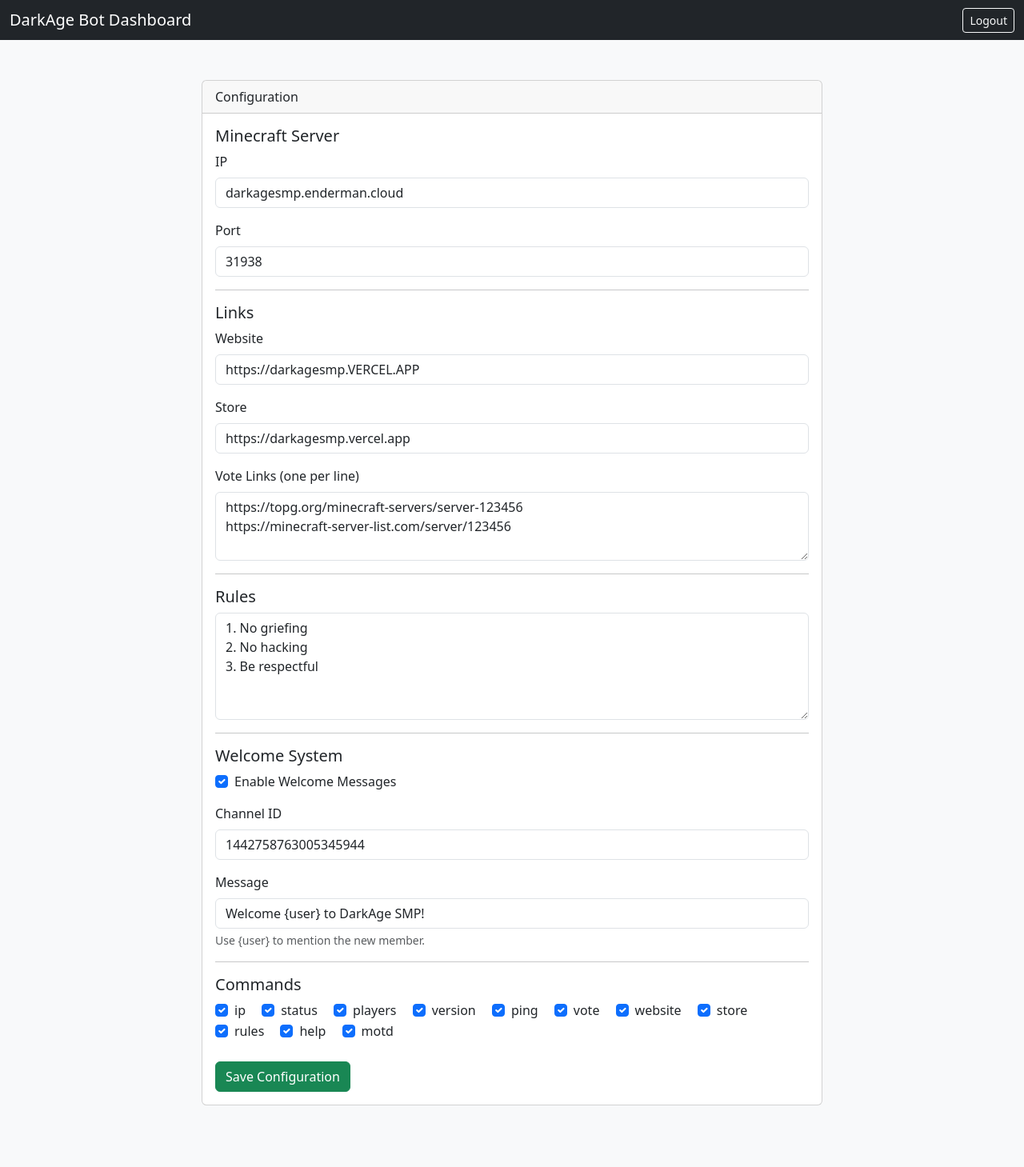
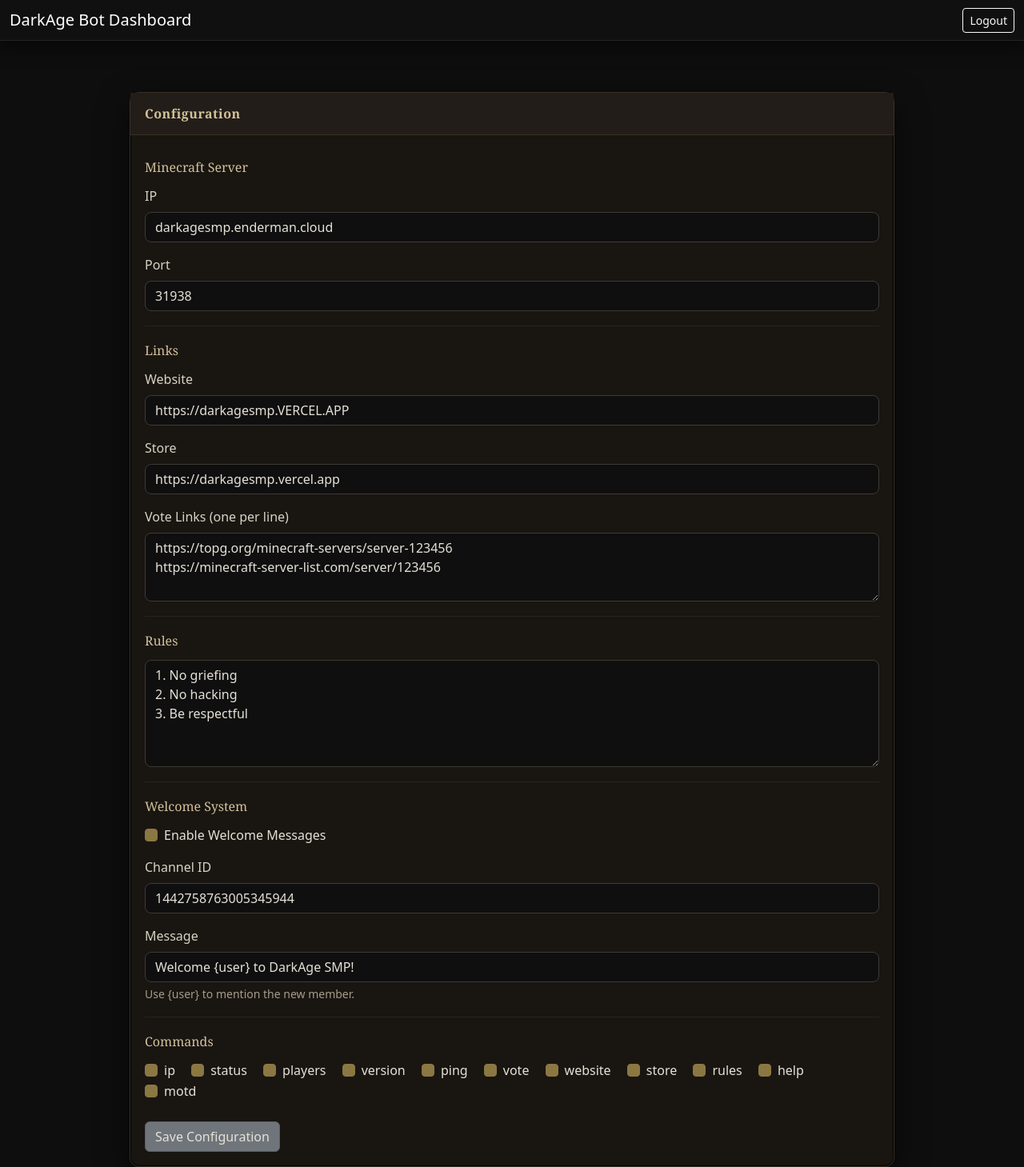
Before and after one commit to banerjee-aniket/darkage-discord-bot, a FastAPI app: page / in a window 1280 px wide. Shown: the whole page at 80% size. Before the commit the page ends 1382 px from the top, so only its background shows below. Run offline with FastAPI, Linux system fonts and the light colour scheme; the visitor is signed in with stand-in values (Sample User, id 1).

Commit message:
UI: Apply Dark Age theme to dashboard and login

```diff
--- a/src/dashboard/templates/dashboard.html
+++ b/src/dashboard/templates/dashboard.html
@@ -1,10 +1,31 @@
 {% extends "base.html" %}
 {% block content %}
-<div class="card">
-    <div class="card-header">Configuration</div>
-    <div class="card-body">
+<style>
+body{background:#0e0e0e;color:#e5e1d6}
+.navbar{background:#101010!important;border-bottom:1px solid #2a2320;box-shadow:0 6px 24px rgba(0,0,0,.6)}
+.container{max-width:980px;margin-top:64px}
+.panel{background:#191511;border:1px solid #3a2f25;border-radius:12px;box-shadow:inset 0 0 0 1px #000,0 14px 38px rgba(0,0,0,.55);padding:0}
+.panel-header{background:#221d18;color:#d2c19a;border-bottom:1px solid #3a2f25;font-family:Georgia,Palatino,serif;font-weight:600;letter-spacing:.5px;padding:14px 18px}
+.panel-body{padding:18px}
+.section-title{font-family:Georgia,Palatino,serif;color:#d2c19a;margin-top:10px;margin-bottom:12px}
+.divider{height:1px;background:#2a2320;margin:18px 0}
+.form-label{color:#d9d3c4}
+.form-control{background:#0f0f10;border:1px solid #3f3a35;color:#e5e1d6;border-radius:8px}
+.form-control:focus{border-color:#8b7742;box-shadow:0 0 0 .2rem rgba(139,119,66,.25)}
+.form-check-input{background:#0f0f10;border:1px solid #3f3a35}
+.form-check-input:checked{background-color:#8b7742;border-color:#8b7742}
+.form-text{color:#a59c8a}
+.btn-success{background:#6f757b;border-color:#5a6065;color:#e5e1d6}
+.btn-success:hover{background:#5a6065;border-color:#4c5156}
+.btn-primary{background:#8b7742;border-color:#7a6a3a;color:#0e0e0e}
+.btn-primary:hover{background:#7a6a3a;border-color:#6b5d33;color:#0e0e0e}
+.link{color:#d2c19a}
+</style>
+<div class="panel">
+    <div class="panel-header">Configuration</div>
+    <div class="panel-body">
         <form method="post" action="/config/update">
-            <h5>Minecraft Server</h5>
+            <div class="section-title">Minecraft Server</div>
             <div class="mb-3">
                 <label class="form-label">IP</label>
                 <input type="text" class="form-control" name="minecraft_ip" value="{{ config.minecraft.ip }}">
@@ -13,9 +34,8 @@
                 <label class="form-label">Port</label>
                 <input type="number" class="form-control" name="minecraft_port" value="{{ config.minecraft.port }}">
             </div>
-
-            <hr>
-            <h5>Links</h5>
+            <div class="divider"></div>
+            <div class="section-title">Links</div>
             <div class="mb-3">
                 <label class="form-label">Website</label>
                 <input type="url" class="form-control" name="link_website" value="{{ config.links.website }}">
@@ -28,15 +48,13 @@
                 <label class="form-label">Vote Links (one per line)</label>
                 <textarea class="form-control" name="link_vote" rows="3">{{ config.links.vote | join('\n') }}</textarea>
             </div>
-
-            <hr>
-            <h5>Rules</h5>
+            <div class="divider"></div>
+            <div class="section-title">Rules</div>
             <div class="mb-3">
                 <textarea class="form-control" name="rules" rows="5">{{ config.rules }}</textarea>
             </div>
-
-            <hr>
-            <h5>Welcome System</h5>
+            <div class="divider"></div>
+            <div class="section-title">Welcome System</div>
             <div class="form-check mb-3">
                 <input class="form-check-input" type="checkbox" name="welcome_enabled" id="welcome_enabled" {% if config.welcome.enabled %}checked{% endif %}>
                 <label class="form-check-label" for="welcome_enabled">Enable Welcome Messages</label>
@@ -50,16 +68,14 @@
                 <input type="text" class="form-control" name="welcome_message" value="{{ config.welcome.message }}">
                 <div class="form-text">Use {user} to mention the new member.</div>
             </div>
-
-            <hr>
-            <h5>Commands</h5>
+            <div class="divider"></div>
+            <div class="section-title">Commands</div>
             {% for cmd, enabled in config.commands.items() %}
             <div class="form-check form-check-inline">
                 <input class="form-check-input" type="checkbox" name="cmd_{{ cmd }}" id="cmd_{{ cmd }}" {% if enabled %}checked{% endif %}>
                 <label class="form-check-label" for="cmd_{{ cmd }}">{{ cmd }}</label>
             </div>
             {% endfor %}
-
             <div class="mt-4">
                 <button type="submit" class="btn btn-success">Save Configuration</button>
             </div>
```
Also changed, not shown: src/dashboard/static/style.css (added, +25 -0 lines), src/dashboard/templates/login.html (+24 -6 lines).
